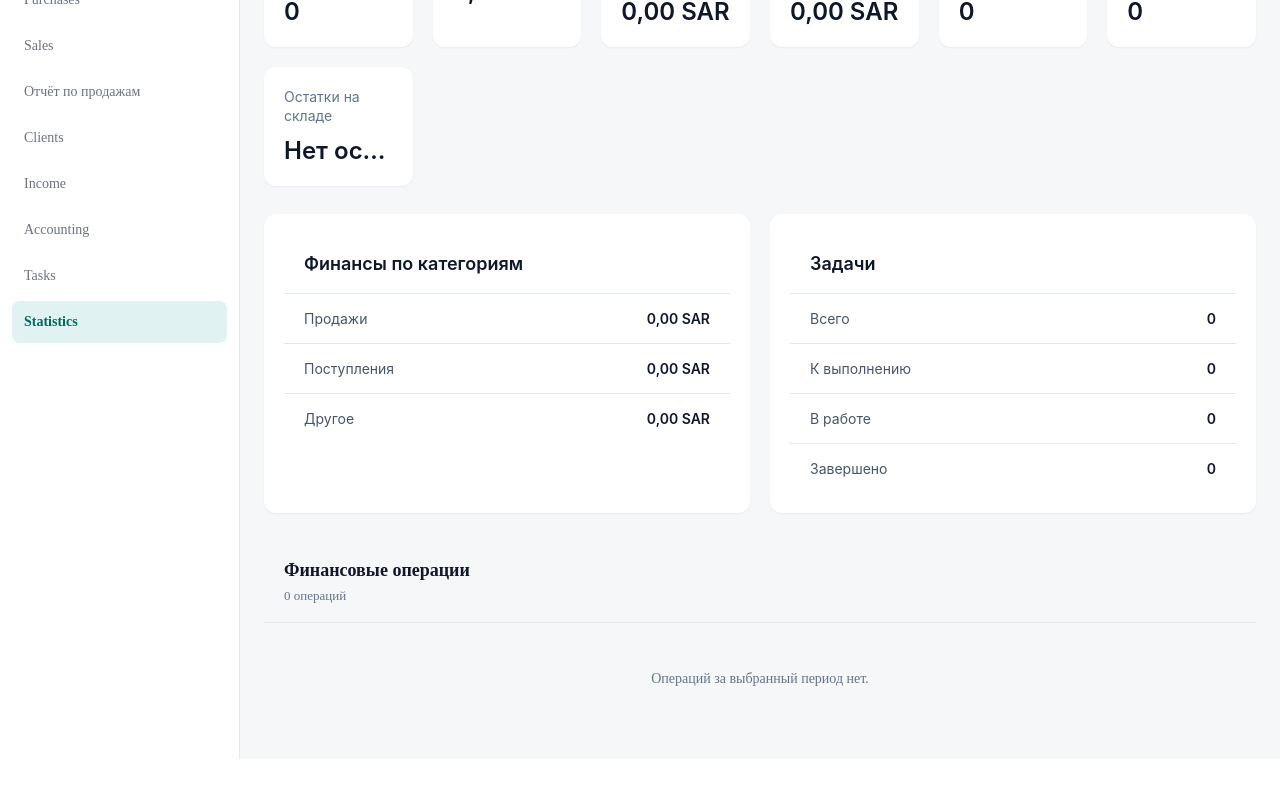
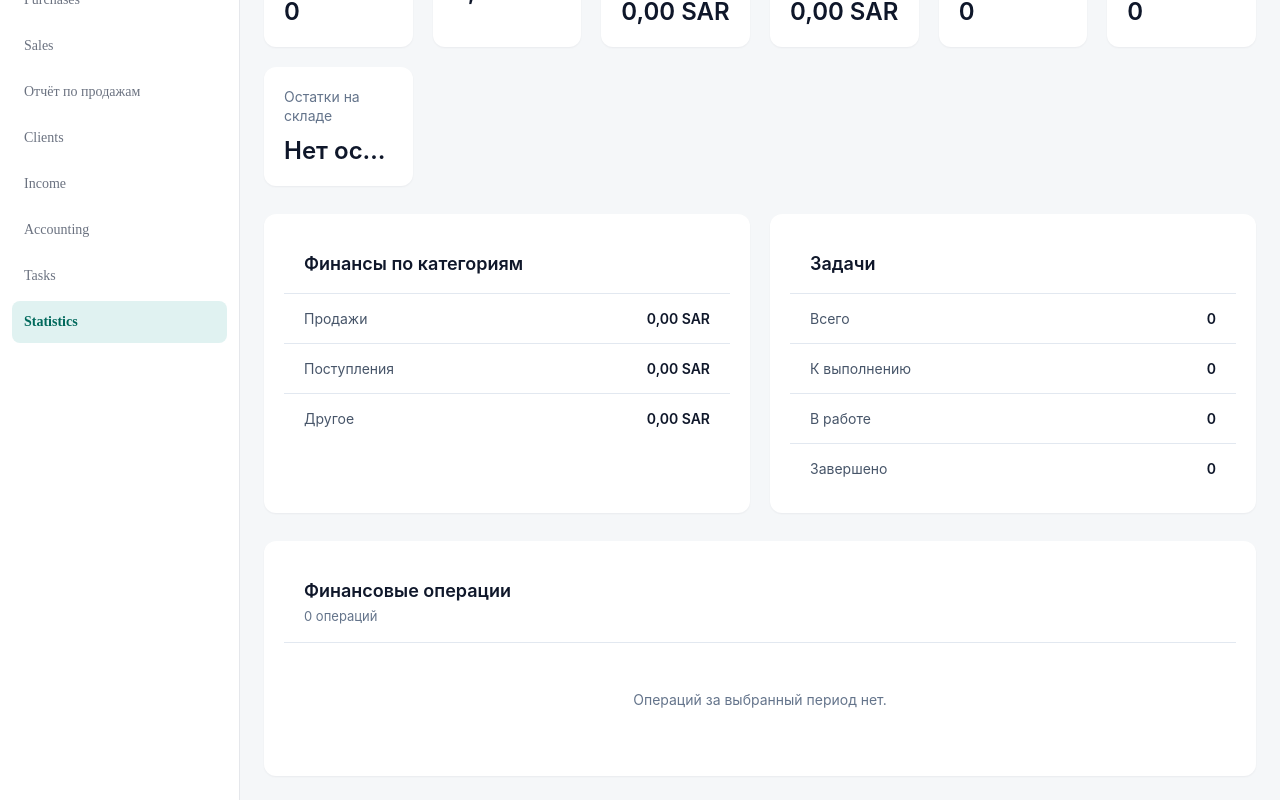
Before and after one commit to Olimtoy83/madina-platform, a React (Vite) app in the folder apps/crm/: page /statistics in a window 1280 px wide. Shown: the part 249-1049 px from the top of the page. Before the commit the page ends 1008 px from the top, so only its background shows below. Built offline with nearby package versions, Linux system fonts and the light colour scheme.

Commit message:
refactor(crm): migrate statistics table panel to card

```diff
--- a/apps/crm/src/pages/Statistics/Statistics.tsx
+++ b/apps/crm/src/pages/Statistics/Statistics.tsx
@@ -282,7 +282,7 @@ export function Statistics() {
         </Card>
       </div>
 
-      <section className="statistics-panel statistics-panel--table">
+      <Card className="statistics-panel statistics-panel--table">
         <div className="statistics-panel__header">
           <div>
             <h2>Финансовые операции</h2>
@@ -358,7 +358,7 @@ export function Statistics() {
             </table>
           </div>
         )}
-      </section>
+      </Card>
     </section>
   )
 }
```
